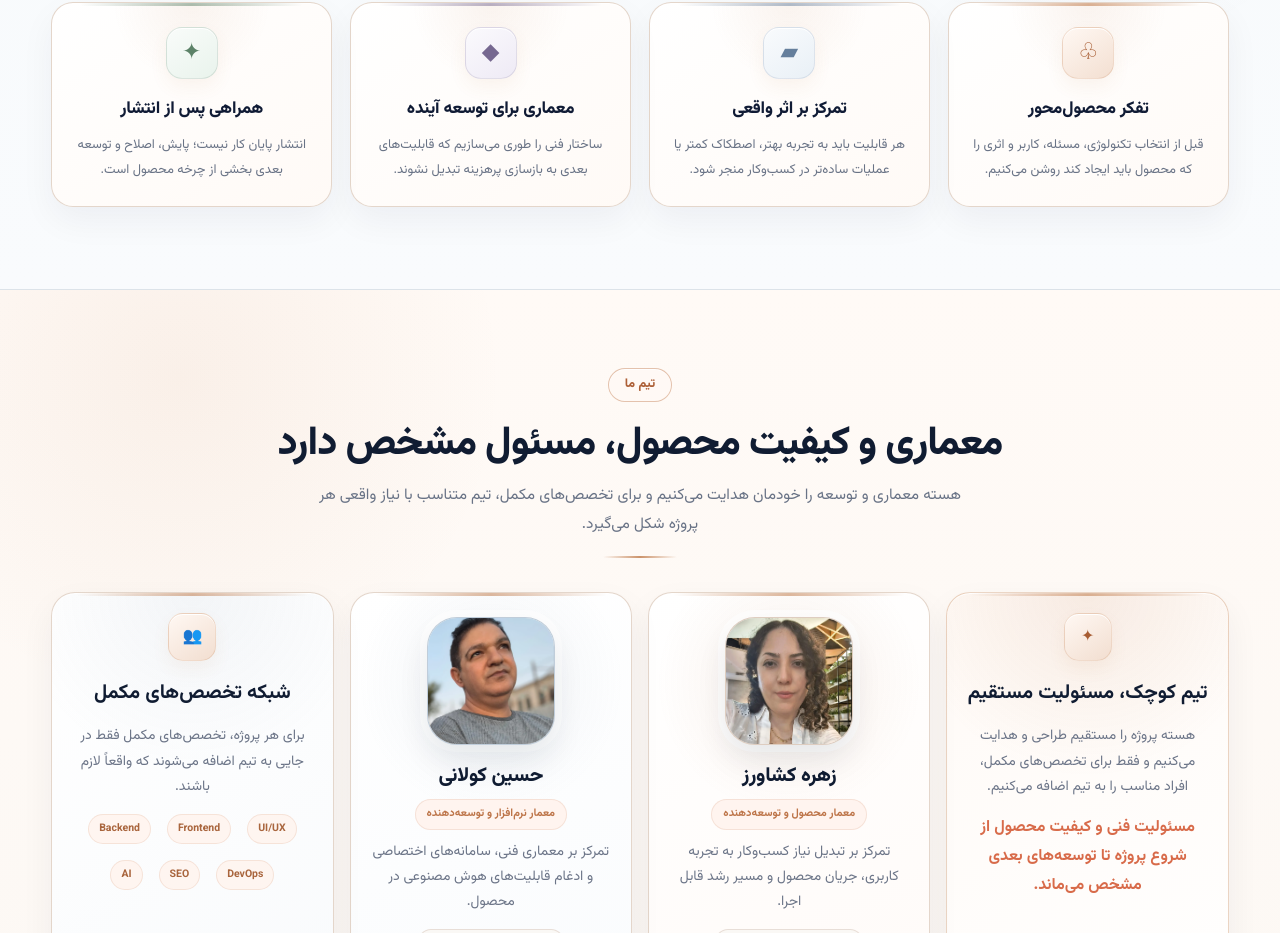
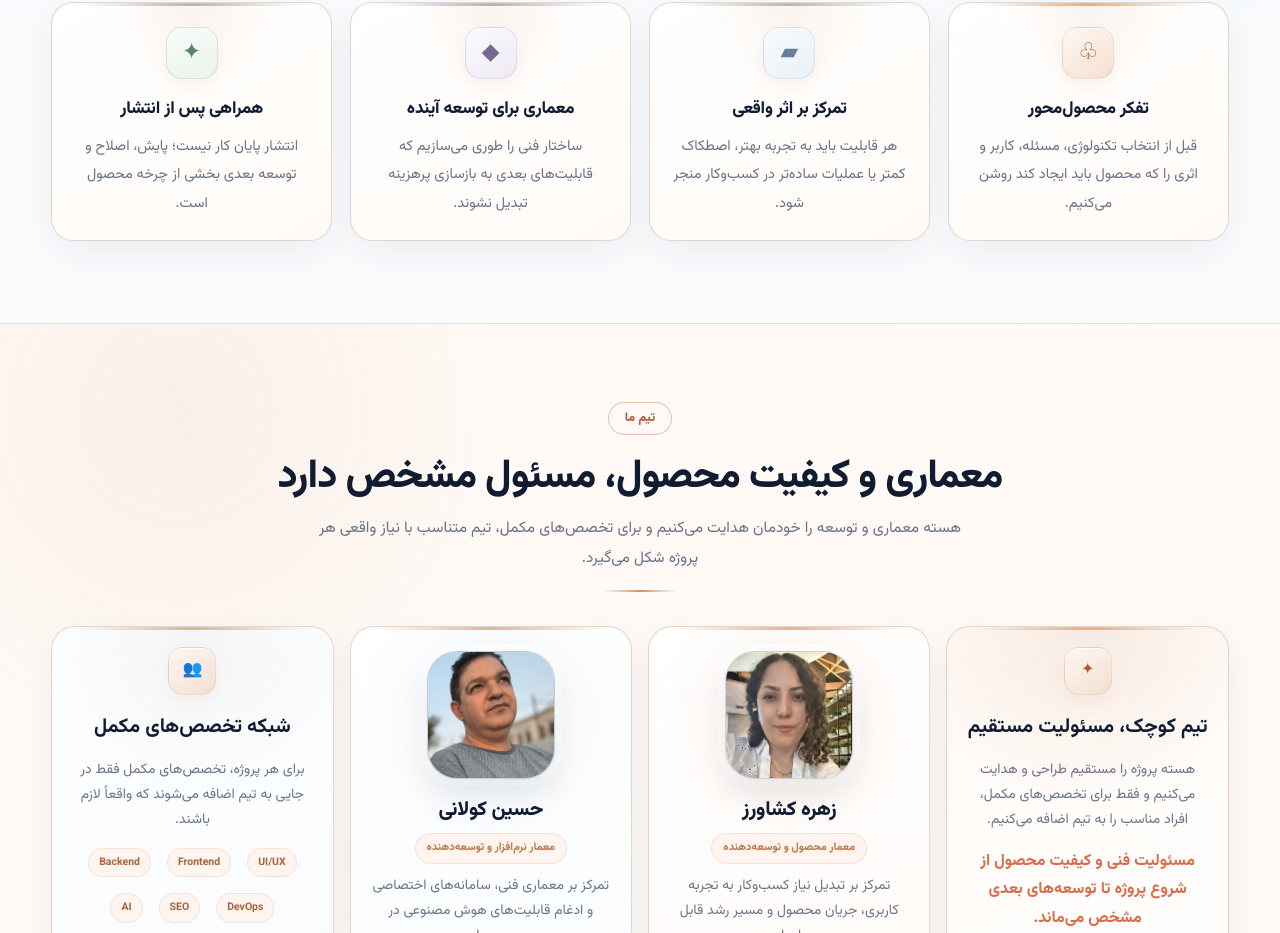
Before and after one commit to zohreksh/smartpilot, a Nuxt app: page / in a window 1280 px wide. Shown: the part 1873-2806 px from the top of the page. Built offline with nearby package versions, Linux system fonts and the light colour scheme.

Commit message:
Increase readability in WhyUsSection.vue

```diff
--- a/components/sections/WhyUsSection.vue
+++ b/components/sections/WhyUsSection.vue
@@ -159,7 +159,7 @@
 .why-card p {
   margin: 0;
   color: #697386;
-  font-size: 13px;
+  font-size: 14.5px;
   line-height: 1.95;
 }
 
```
